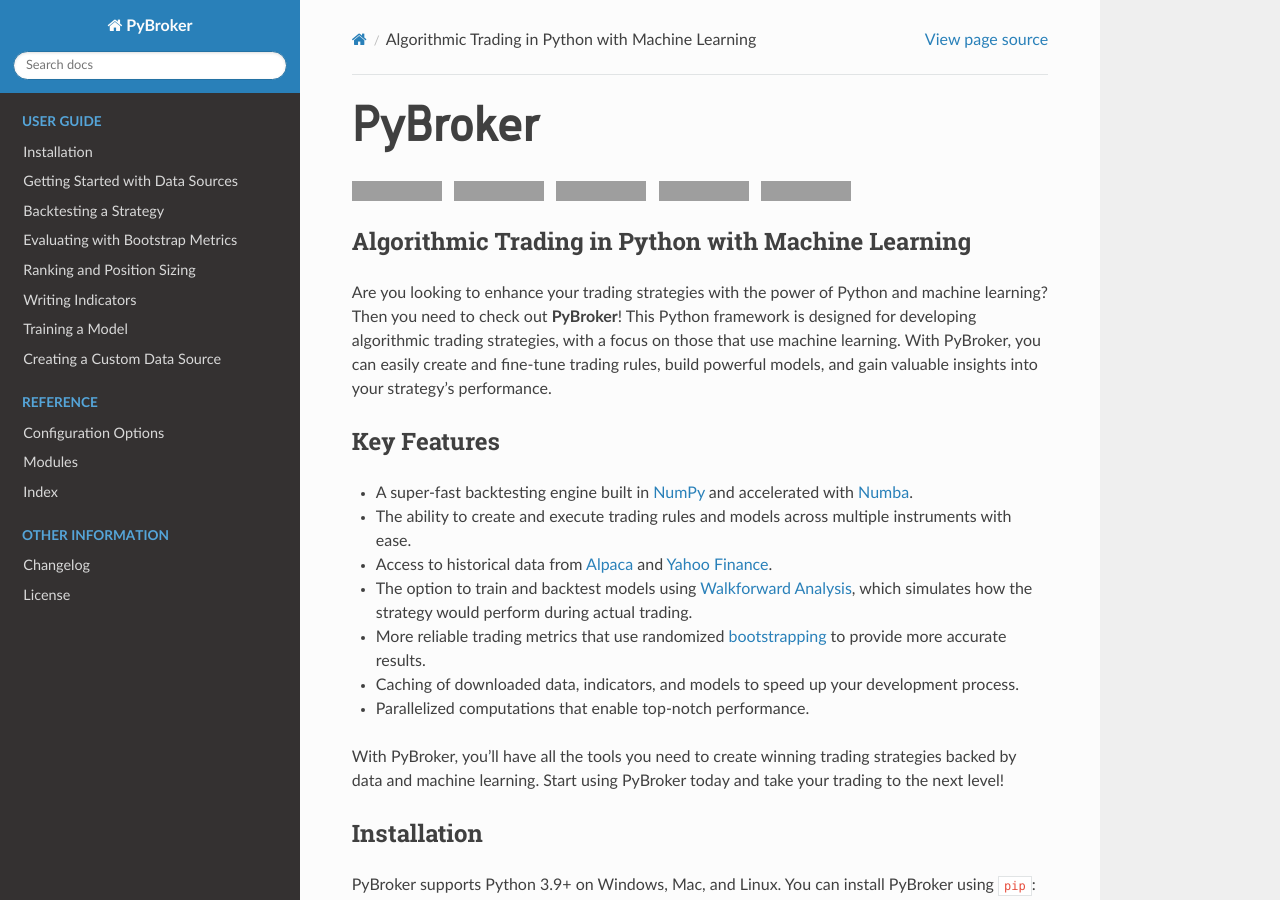
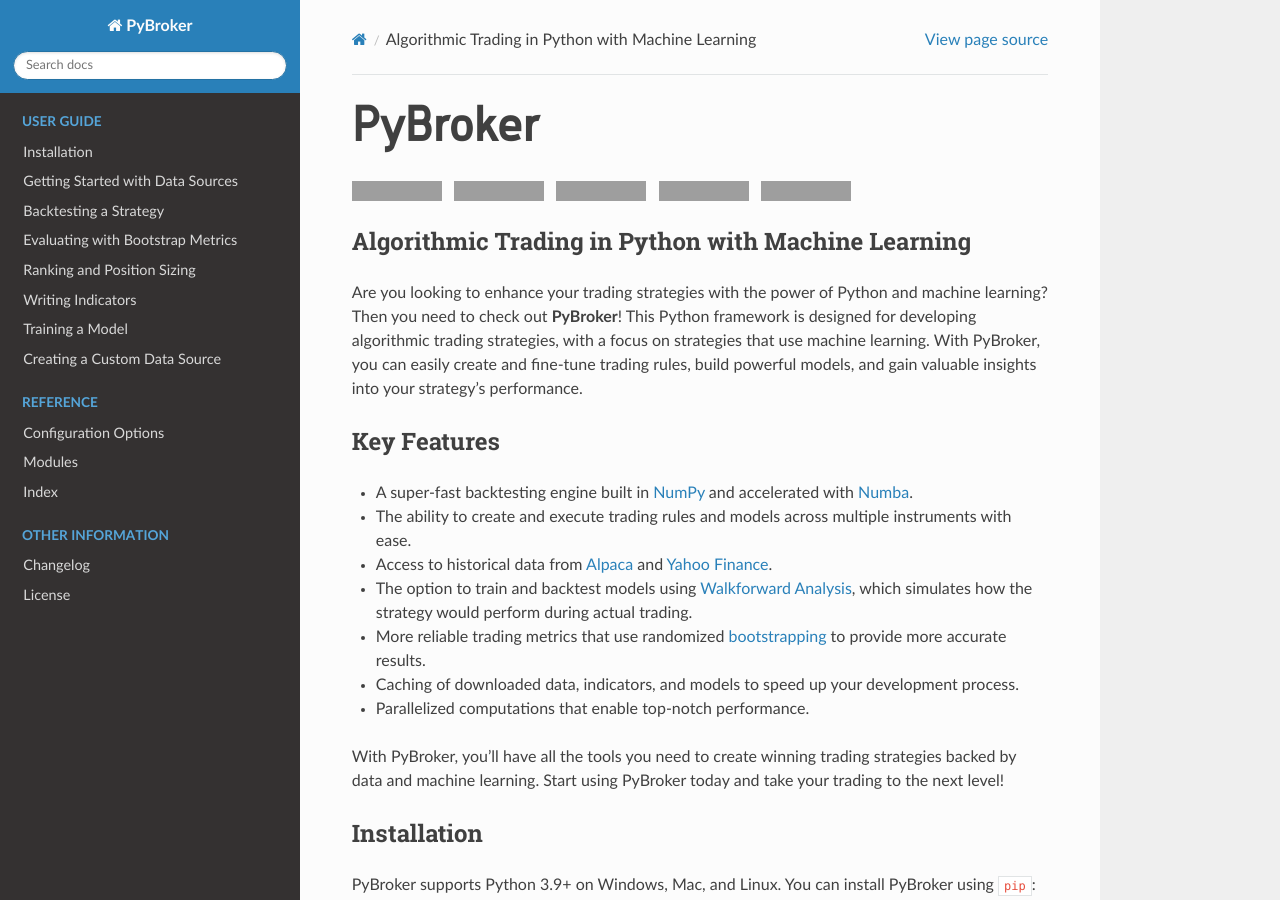
Before and after one commit to edtechre/pybroker, a Sphinx documentation site: the page built from docs/index.rst, in a window 1280 px wide and 900 px high, cut to the strip 0-900 px from the top of the window. Built offline with Sphinx 7.4.7 and the Read the Docs theme 2.0.0, drawn with Linux system fonts in a browser that asks for light colours; grey boxes are pictures that could not be loaded.

Commit message:
Update README and index.rst

```diff
--- a/docs/index.rst
+++ b/docs/index.rst
@@ -53,10 +53,10 @@
 
 Are you looking to enhance your trading strategies with the power of Python and
 machine learning? Then you need to check out **PyBroker**! This Python framework
-is designed for developing algorithmic trading strategies, with a focus on those
-that use machine learning. With PyBroker, you can easily create and fine-tune
-trading rules, build powerful models, and gain valuable insights into your
-strategy's performance.
+is designed for developing algorithmic trading strategies, with a focus on
+strategies that use machine learning. With PyBroker, you can easily create and
+fine-tune trading rules, build powerful models, and gain valuable insights into
+your strategy's performance.
 
 Key Features
 ============
```
Also changed, not shown: README.md (+4 -4 lines).
